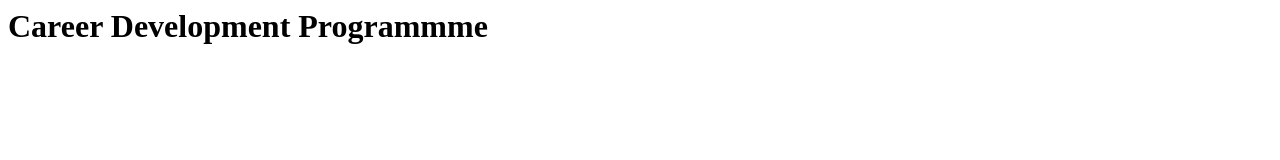
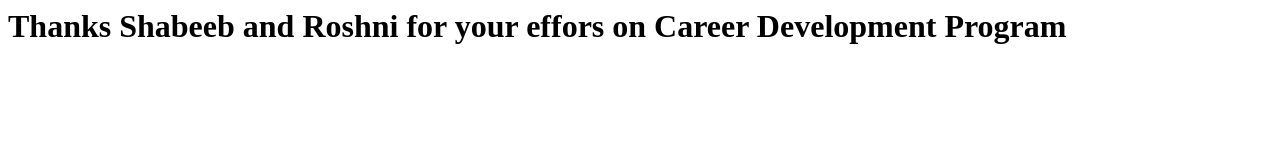
Before and after one commit to ranjithunni/projects, a plain HTML site: page index.html in a window 1280 px wide. Drawn offline with Linux system fonts and the light colour scheme.

Commit message:
final commit

```diff
--- a/index.html
+++ b/index.html
@@ -1 +1 @@
-<h1> Career Development Programmme  </h1>
+<h1> Thanks Shabeeb and Roshni for your effors on Career Development Program  </h1>
```
